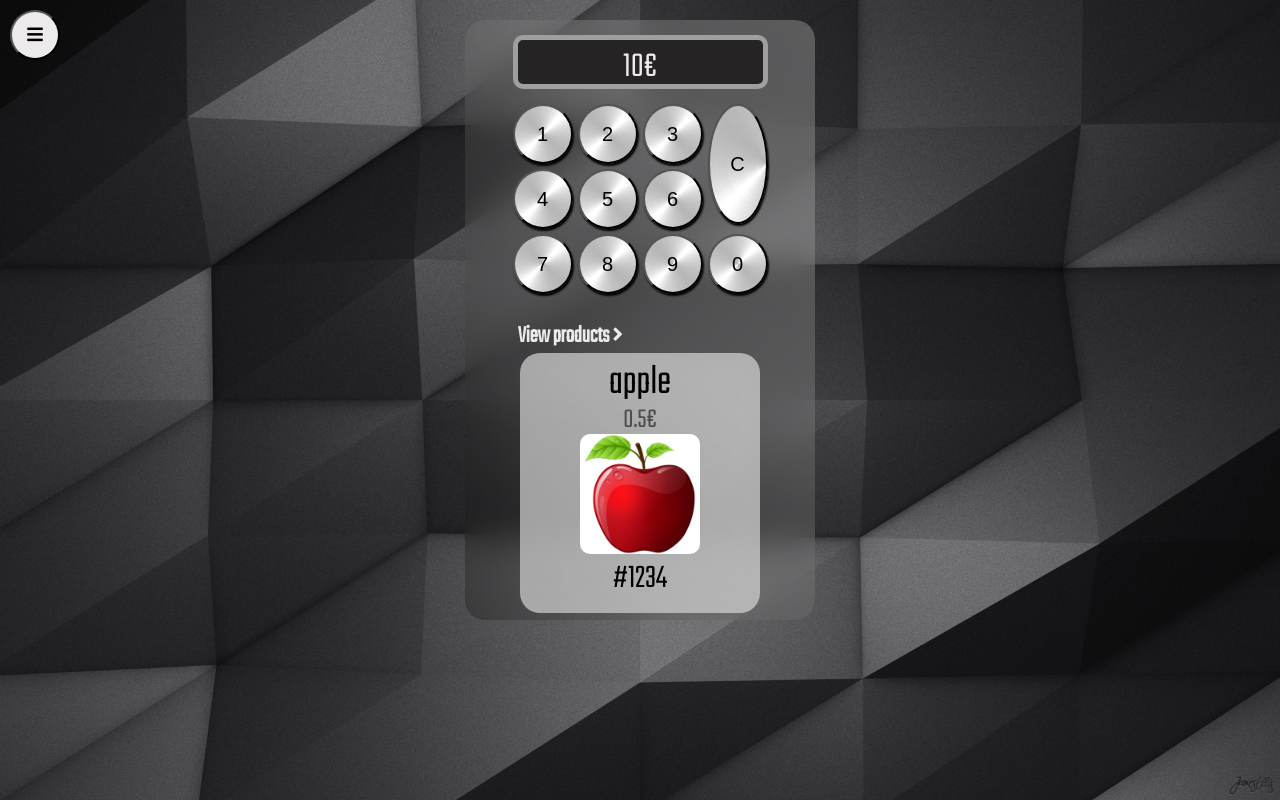
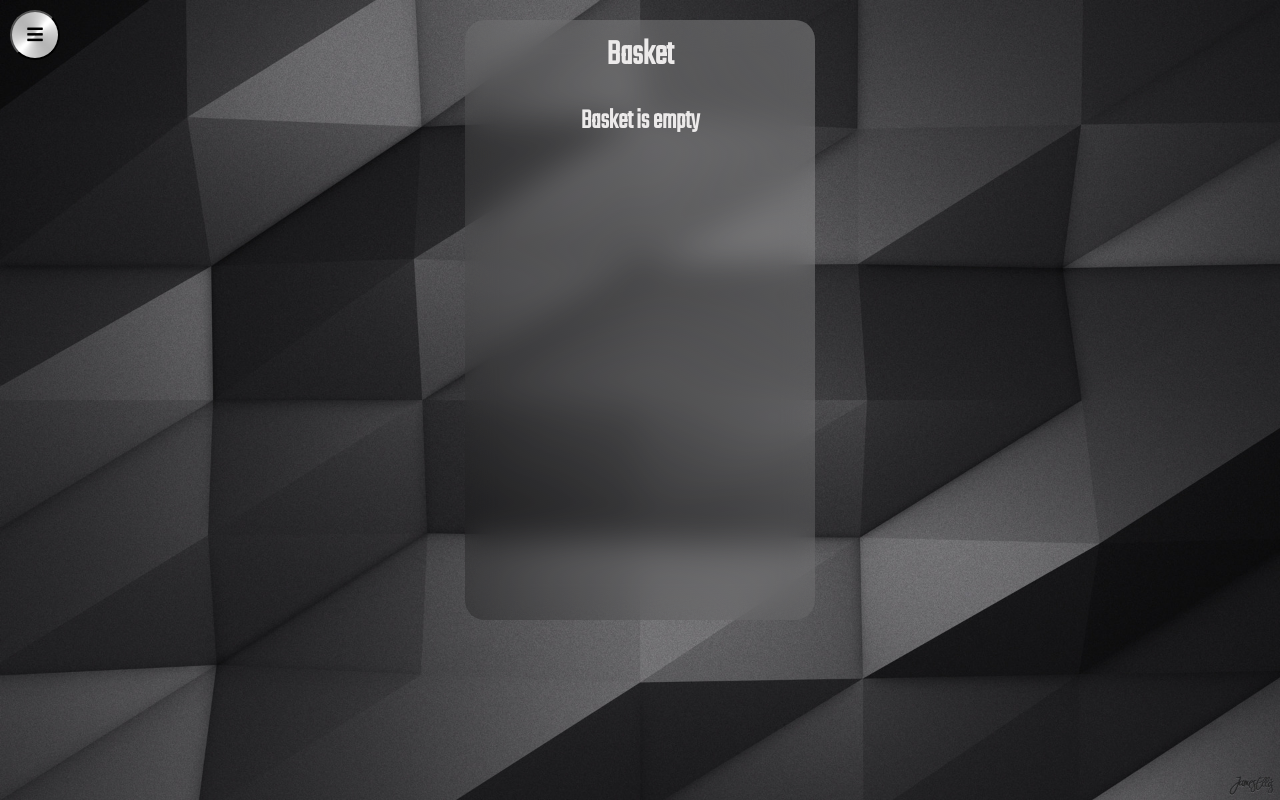
Before and after one commit to KristinaBrak/vending-machine, a React (Create React App) app: page / in a window 1280 px wide. Built offline with nearby package versions, Linux system fonts and the light colour scheme.

Commit message:
add product to basket

```diff
--- a/src/App.tsx
+++ b/src/App.tsx
@@ -10,7 +10,7 @@ const App = () => {
   return (
     <Provider store={store}>
       <MenuContainer />
-      <VendingMachineContainer />
+      <BasketContainer />
     </Provider>
   );
 };
--- a/src/containers/menu/MenuButton.tsx
+++ b/src/containers/menu/MenuButton.tsx
@@ -1,4 +1,5 @@
 import styled from "styled-components";
+import metallic from "../../images/metallic.jpg";
 
 const MenuButton = styled.button`
   --size: 50px;
@@ -9,12 +10,12 @@ const MenuButton = styled.button`
   width: var(--size);
   height: var(--size);
   z-index: 3;
-
   border-radius: 50%;
-  background-color: #eceaea;
+  background: url(${metallic});
+  background-repeat: no-repeat;
+  background-size: cover;
 
   &:active {
-    background-color: gray;
     color: #eceaea;
   }
 
--- a/src/containers/vending-machine/VendingMachine.tsx
+++ b/src/containers/vending-machine/VendingMachine.tsx
@@ -1,10 +1,10 @@
 import styled from "styled-components";
 
 const VendingMachine = styled.div`
-  margin: 20px auto;
+  margin: 10px auto;
   padding: 0;
   width: 350px;
-  height: 600px;
+  height: 620px;
   background: linear-gradient(
     to right top,
     hsla(0, 0%, 0%, 0.25),
--- a/src/containers/vending-machine/control-panel/ControlPanelContainer.tsx
+++ b/src/containers/vending-machine/control-panel/ControlPanelContainer.tsx
@@ -3,6 +3,9 @@ import { CURRENCY, DELIMITER } from "../../../consts";
 import TextArea from "./TextArea";
 import ControlPanel from "./ControlPanel";
 import KeypadButton from "./KeypadButton";
+import { addProduct } from "../../../redux-store/basket/basket.slice";
+import { slotListSelector } from "../../../redux-store/vending-machine/vendingMachine.selector";
+import { useSelector } from "react-redux";
 
 const CODE_LENGTH = 4;
 const digits = Array.from(Array(10).keys());
@@ -12,6 +15,7 @@ interface Props {
 }
 
 const ControlPanelConteiner: React.FC<Props> = ({ money }) => {
+  const slots = useSelector(slotListSelector);
   const [code, setCode] = useState("");
 
   useEffect(() => {
@@ -20,7 +24,6 @@ const ControlPanelConteiner: React.FC<Props> = ({ money }) => {
       timeout = setTimeout(() => {
         submitCode();
       }, 700);
-      //TODO do stuff
     }
     return () => {
       clearTimeout(timeout);
@@ -33,7 +36,16 @@ const ControlPanelConteiner: React.FC<Props> = ({ money }) => {
     }
   };
 
+  const findProduct = () => {
+    const foundSlot = slots.find((slot) => slot.code === code);
+    return foundSlot?.product;
+  };
+
   const submitCode = () => {
+    const product = findProduct();
+    if (product !== undefined) {
+      addProduct(product);
+    }
     setCode("");
   };
 
@@ -56,7 +68,7 @@ const ControlPanelConteiner: React.FC<Props> = ({ money }) => {
         key="cancel"
         id={`keypad-cancel`}
         className="cancel"
-        onClick={submitCode}
+        onClick={() => setCode("")}
       >
         C
       </KeypadButton>
--- a/src/containers/vending-machine/products/ProductListContainer.tsx
+++ b/src/containers/vending-machine/products/ProductListContainer.tsx
@@ -4,7 +4,7 @@ import { slotListSelector } from "../../../redux-store/vending-machine/vendingMa
 import CarouselContainer from "../../../components/carousel/CarouselContainer";
 import ProductContainer from "./product/ProductContainer";
 import ProductList from "./ProductList";
-import { addProduct } from "../../../redux-store/basket/basket.slice";
+
 
 const ProductListContainer = () => {
   const slots = useSelector(slotListSelector);
--- a/src/redux-store/vending-machine/vendingMachine.slice.ts
+++ b/src/redux-store/vending-machine/vendingMachine.slice.ts
@@ -47,6 +47,14 @@ const { reducer: vendingMachineReducer, actions } = createSlice({
     addSlot: (state, { payload }: PayloadAction<Slot>) => {
       state.slotList.push(payload);
     },
+    decrementProductQuantity: (state, { payload }: PayloadAction<Product>) => {
+      state.slotList.map((slot) => {
+        if (slot.product === payload && slot.quantity !== 0) {
+          slot.quantity -= 1;
+        }
+        return slot;
+      });
+    },
   },
 });
 
```
Also changed, not shown: 1 other file (tests, documents, lock files or other folders).
